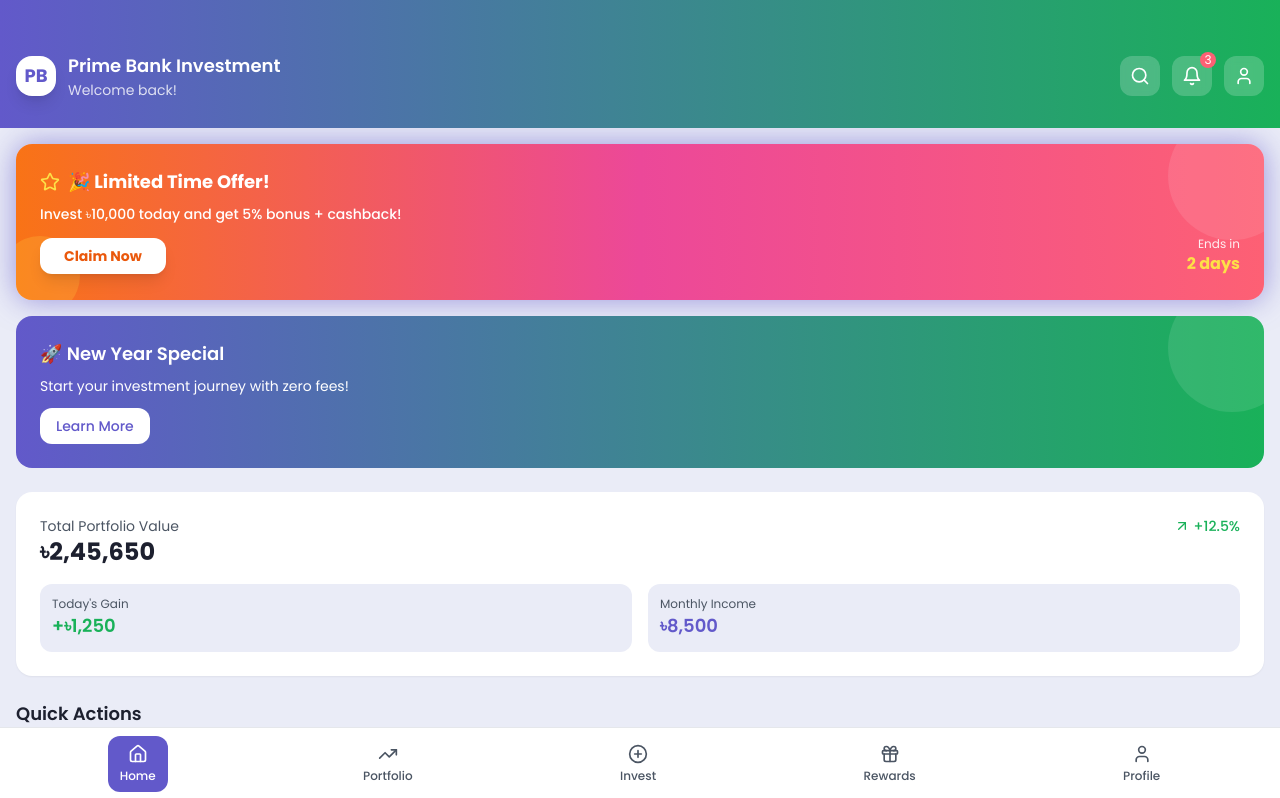
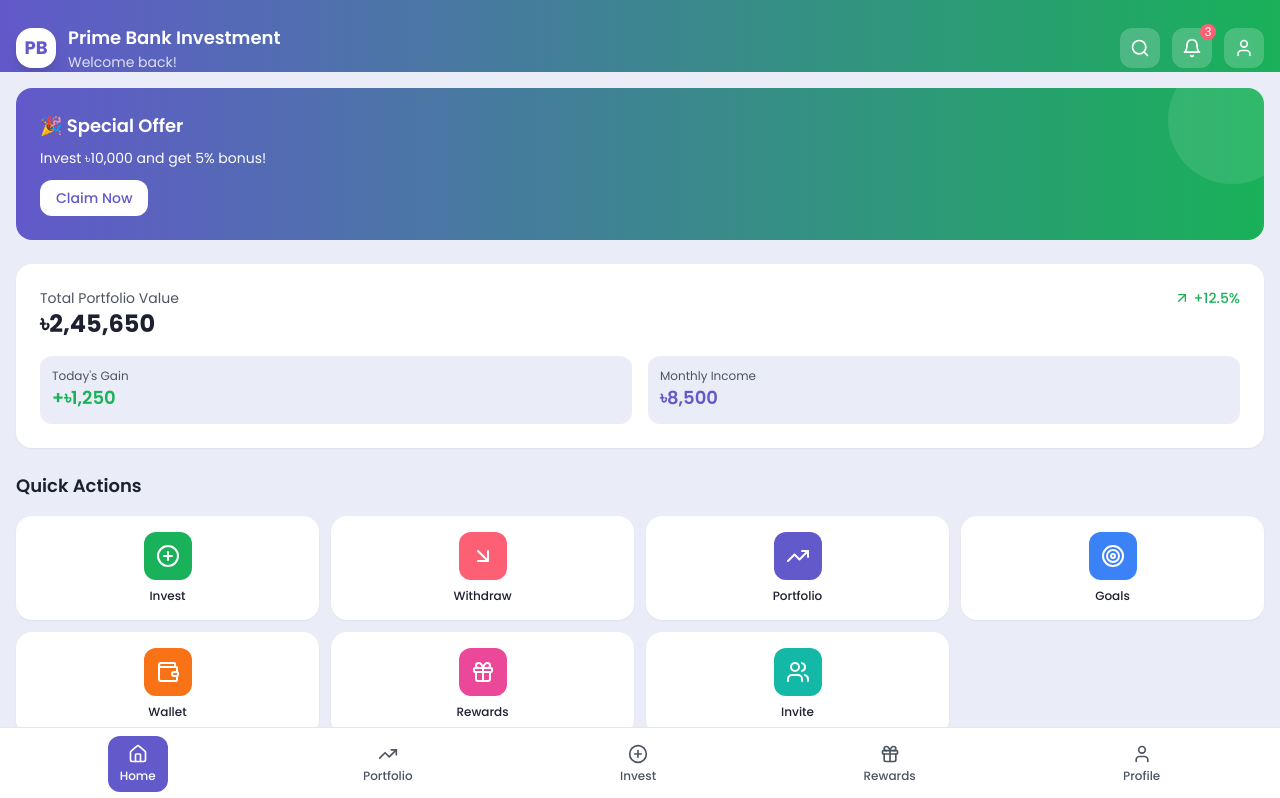
Before and after one commit to unisoftsystemltd/prime-spark-invest-hub, a React (Vite) app: page / in a window 1280 px wide. Shown: the top 798 px of the page. Built offline with nearby package versions, Linux system fonts and the light colour scheme.

Commit message:
Reverted to commit 3d385a22978b676d877e475e01d57c09b5b134d4

```diff
--- a/src/components/Dashboard.tsx
+++ b/src/components/Dashboard.tsx
@@ -1,6 +1,6 @@
 
 import React from 'react';
-import { TrendingUp, Target, Wallet, Gift, Users, PlusCircle, ArrowUpRight, ArrowDownRight, Star } from 'lucide-react';
+import { TrendingUp, Target, Wallet, Gift, Users, PlusCircle, ArrowUpRight, ArrowDownRight } from 'lucide-react';
 
 const Dashboard: React.FC = () => {
   const quickActions = [
@@ -14,39 +14,15 @@ const Dashboard: React.FC = () => {
   ];
 
   return (
-    <div className="flex-1 bg-prime-bg pt-32 pb-20 overflow-y-auto">
-      {/* Promotional Offer Banner */}
+    <div className="flex-1 bg-prime-bg">
+      {/* Promotional Banner */}
       <div className="px-4 pt-4">
-        <div className="bg-gradient-to-r from-orange-500 via-pink-500 to-prime-red rounded-2xl p-6 text-white relative overflow-hidden animate-pulse-glow">
-          <div className="relative z-10">
-            <div className="flex items-center mb-2">
-              <Star className="w-5 h-5 text-yellow-300 mr-2" />
-              <h3 className="text-lg font-bold">🎉 Limited Time Offer!</h3>
-            </div>
-            <p className="text-sm mb-3 font-medium">Invest ৳10,000 today and get 5% bonus + cashback!</p>
-            <div className="flex items-center justify-between">
-              <button className="bg-white text-orange-600 px-6 py-2 rounded-lg font-bold text-sm shadow-lg hover:shadow-xl transition-shadow">
-                Claim Now
-              </button>
-              <div className="text-right">
-                <p className="text-xs opacity-90">Ends in</p>
-                <p className="font-bold text-yellow-300">2 days</p>
-              </div>
-            </div>
-          </div>
-          <div className="absolute right-0 top-0 w-32 h-32 bg-white/10 rounded-full -translate-y-8 translate-x-8"></div>
-          <div className="absolute left-0 bottom-0 w-20 h-20 bg-yellow-300/20 rounded-full translate-y-4 -translate-x-4"></div>
-        </div>
-      </div>
-
-      {/* Special Offer Banner */}
-      <div className="px-4 mt-4">
         <div className="bg-gradient-to-r from-prime-purple to-prime-green rounded-2xl p-6 text-white relative overflow-hidden">
           <div className="relative z-10">
-            <h3 className="text-lg font-semibold mb-2">🚀 New Year Special</h3>
-            <p className="text-sm mb-3">Start your investment journey with zero fees!</p>
+            <h3 className="text-lg font-semibold mb-2">🎉 Special Offer</h3>
+            <p className="text-sm mb-3">Invest ৳10,000 and get 5% bonus!</p>
             <button className="bg-white text-prime-purple px-4 py-2 rounded-lg font-medium text-sm">
-              Learn More
+              Claim Now
             </button>
           </div>
           <div className="absolute right-0 top-0 w-32 h-32 bg-white/10 rounded-full -translate-y-8 translate-x-8"></div>
@@ -163,6 +139,9 @@ const Dashboard: React.FC = () => {
           </div>
         </div>
       </div>
+
+      {/* Bottom Padding for Navigation */}
+      <div className="h-24"></div>
     </div>
   );
 };
--- a/src/components/Header.tsx
+++ b/src/components/Header.tsx
@@ -16,7 +16,7 @@ const Header: React.FC<HeaderProps> = ({
   showProfile = true
 }) => {
   return (
-    <div className="fixed top-0 left-0 right-0 z-50 bg-gradient-to-r from-prime-purple to-prime-green h-32 flex items-center justify-between px-4 pt-6">
+    <div className="bg-gradient-to-r from-prime-purple to-prime-green h-28 flex items-center justify-between px-4 pt-6">
       {/* Left Section */}
       <div className="flex items-center">
         <div className="w-10 h-10 bg-white rounded-2xl flex items-center justify-center mr-3 shadow-lg">
--- a/src/pages/Index.tsx
+++ b/src/pages/Index.tsx
@@ -19,7 +19,7 @@ const Index = () => {
         return <Dashboard />;
       case 'portfolio':
         return (
-          <div className="flex-1 bg-prime-bg flex items-center justify-center pt-32 pb-20">
+          <div className="flex-1 bg-prime-bg flex items-center justify-center">
             <div className="text-center">
               <h2 className="text-xl font-semibold text-prime-dark mb-2">Portfolio</h2>
               <p className="text-gray-600">Your investment portfolio will be shown here</p>
@@ -28,7 +28,7 @@ const Index = () => {
         );
       case 'invest':
         return (
-          <div className="flex-1 bg-prime-bg flex items-center justify-center pt-32 pb-20">
+          <div className="flex-1 bg-prime-bg flex items-center justify-center">
             <div className="text-center">
               <h2 className="text-xl font-semibold text-prime-dark mb-2">Invest</h2>
               <p className="text-gray-600">Investment options will be shown here</p>
@@ -37,7 +37,7 @@ const Index = () => {
         );
       case 'rewards':
         return (
-          <div className="flex-1 bg-prime-bg flex items-center justify-center pt-32 pb-20">
+          <div className="flex-1 bg-prime-bg flex items-center justify-center">
             <div className="text-center">
               <h2 className="text-xl font-semibold text-prime-dark mb-2">Rewards</h2>
               <p className="text-gray-600">Your rewards and offers will be shown here</p>
@@ -46,7 +46,7 @@ const Index = () => {
         );
       case 'profile':
         return (
-          <div className="flex-1 bg-prime-bg flex items-center justify-center pt-32 pb-20">
+          <div className="flex-1 bg-prime-bg flex items-center justify-center">
             <div className="text-center">
               <h2 className="text-xl font-semibold text-prime-dark mb-2">Profile</h2>
               <p className="text-gray-600">Your profile settings will be shown here</p>
```
